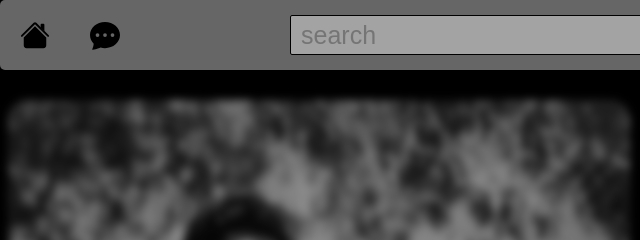
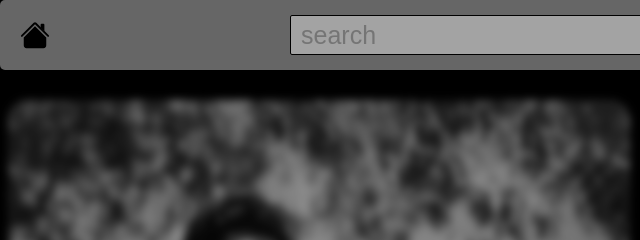
Before and after one commit to sunilreddy-chinthaparthi/designer-website, a plain HTML site: page index.html in a window 1280 px wide. Shown: the top 240 px of the page, 0-640 px from the left. Drawn offline with Linux system fonts and the light colour scheme.

Commit message:
Update index.html

```diff
--- a/index.html
+++ b/index.html
@@ -1,4 +1,4 @@
-<!DOCTYPE html>
+ <!DOCTYPE html>
 <html lang="en">
   <head>
     <meta charset="UTF-8" />
@@ -14,7 +14,6 @@
     <div class="header">
       <div class="left-section">
         <img class="home-button" src="icons/house-fill.svg" alt="home-button" />
-        <img class="chat-button" src="icons/chat-dots-fill.svg" alt="" />
       </div>
 
       <div class="middle-section">
```
